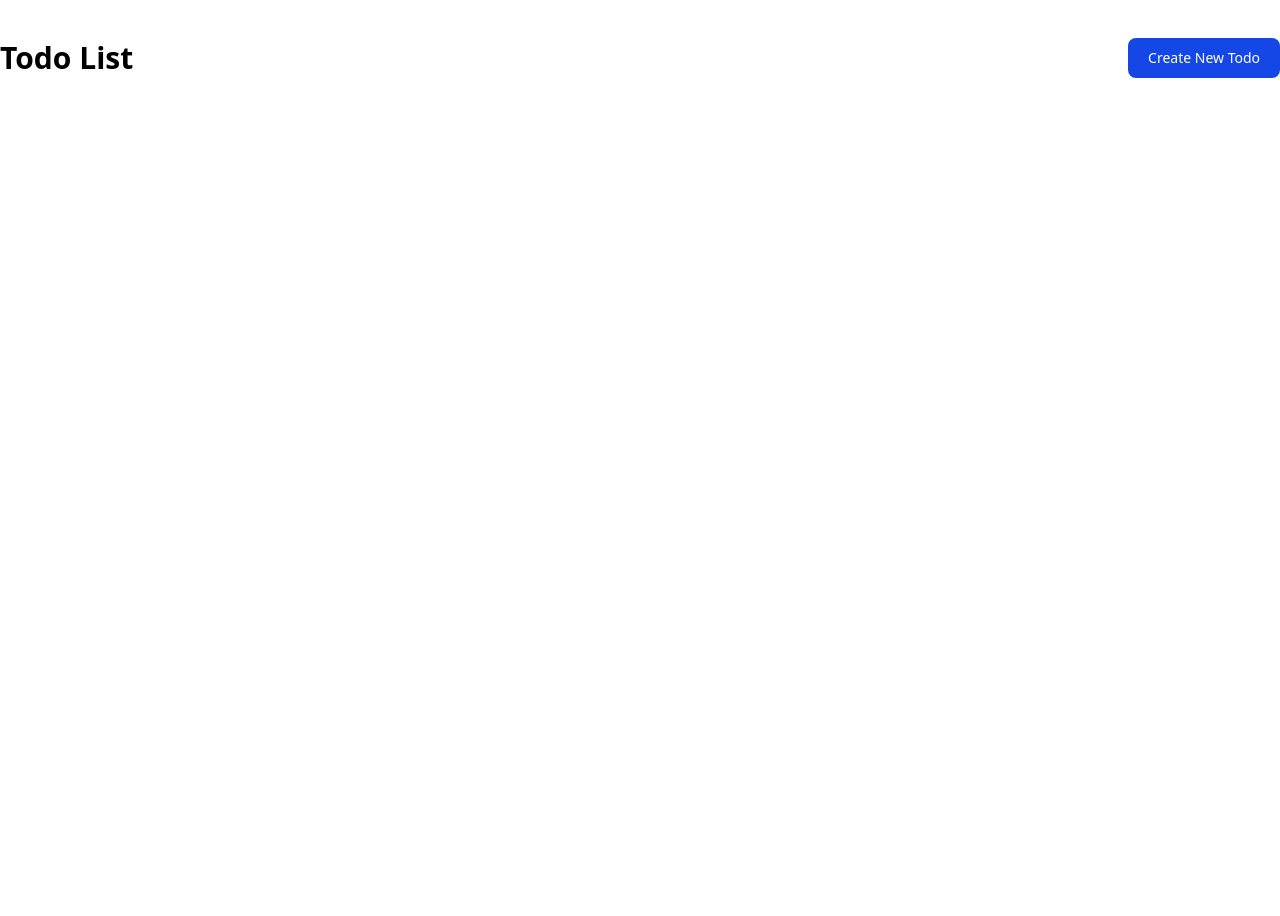
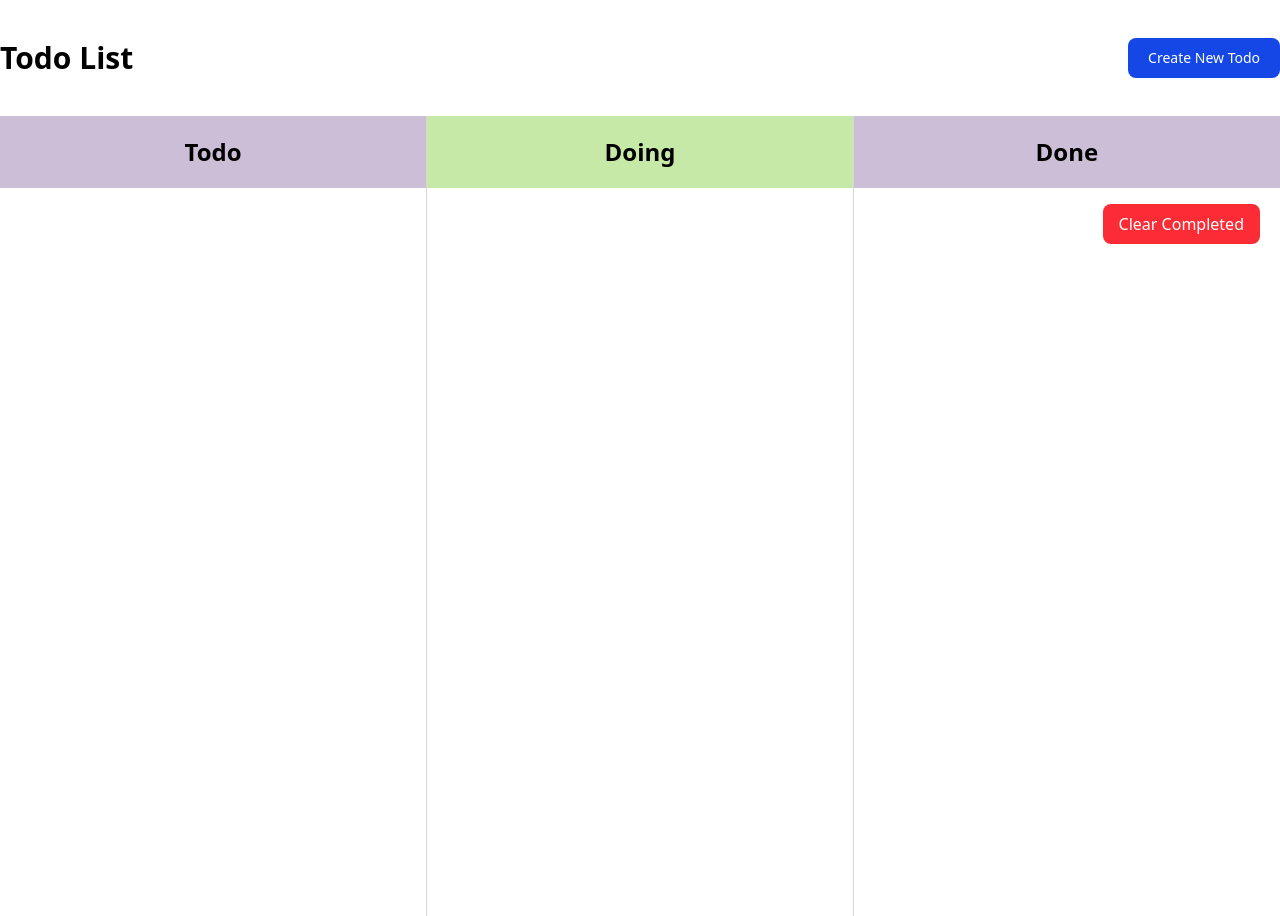
Before and after one commit to paresh-2002/advanced-todo, a React (Vite) app: page / in a window 1280 px wide. Before the commit the page ends 800 px from the top, so only its background shows below. Built offline with nearby package versions, Linux system fonts and the light colour scheme.

Commit message:
add todos

```diff
--- a/src/App.jsx
+++ b/src/App.jsx
@@ -1,8 +1,7 @@
-import { useContext, useState } from 'react';
+import { useState } from 'react';
 import './App.css';
-import TodoItem from './components/TodoItem';
 import TodoForm from './components/TodoForm';
-import { TodoContext } from './context/TodoContext';
+import Todos from './components/Todos';
 
 function App() {
   const [checkTodo, setCheckTodo] = useState({
@@ -37,7 +36,7 @@ function App() {
           <TodoForm setShowModal={setShowModal} checkTodo={checkTodo} />
         </div>
       )}
-
+  <Todos checkTodo={checkTodo}/>
 
     </div>
   );
--- a/src/components/Todos.jsx
+++ b/src/components/Todos.jsx
@@ -1,7 +1,8 @@
 import React, { useContext, useState } from 'react'
 import { TodoContext } from '../context/TodoContext';
+import TodoItem from './TodoItem';
 
-const Todos = () => {
+const Todos = ({checkTodo}) => {
   const { state, dispatch } = useContext(TodoContext);
   const [dragTask, setDragTask] = useState(null);
   const [dragOverTask, setDragOverTask] = useState('');
```
